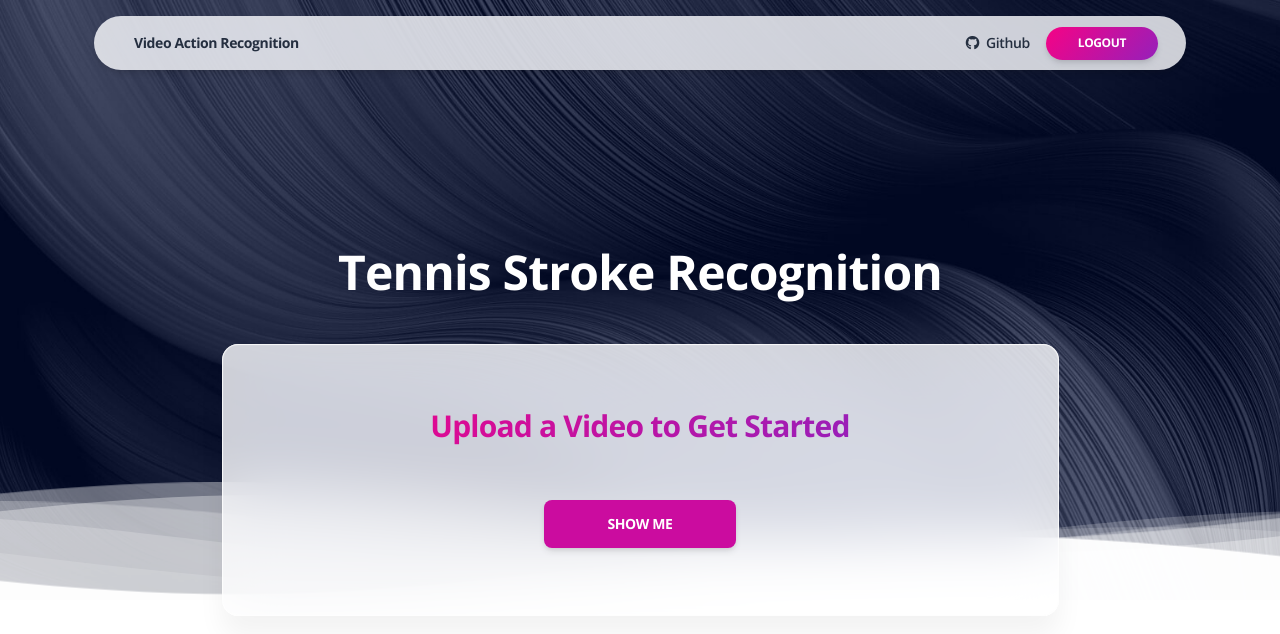
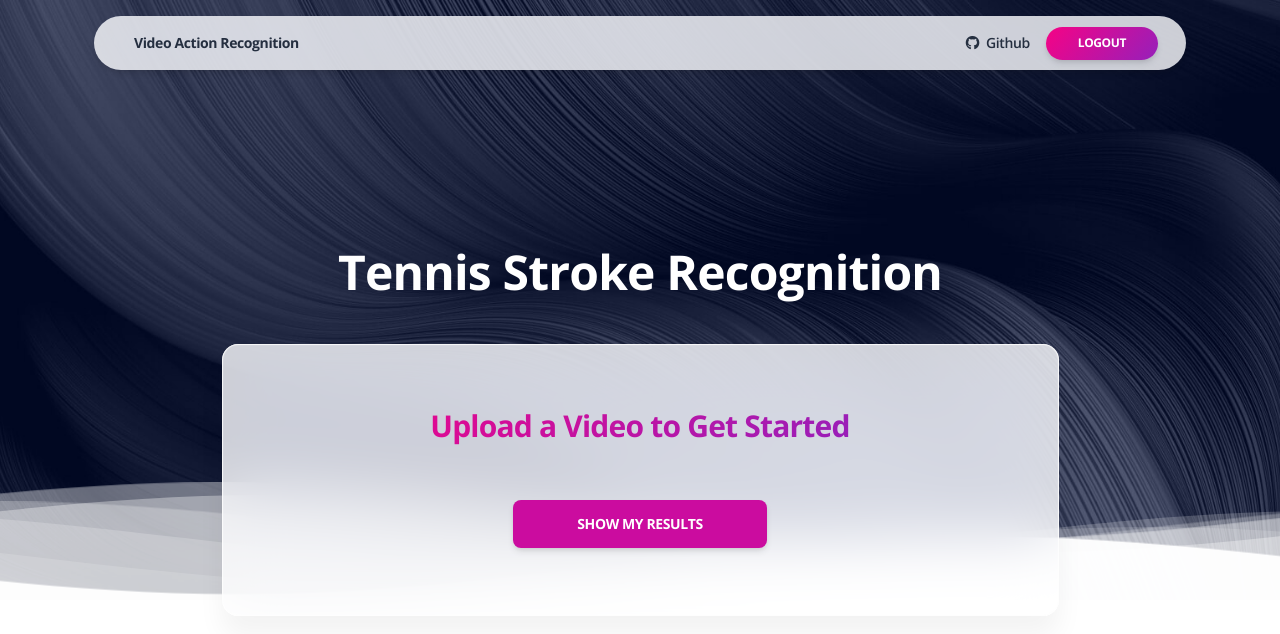
Before and after one commit to senukavee98/UI-FYP, a Flask app: template app/templates/index.html in a window 1280 px wide. Shown: the top 634 px of the page. Run offline with Flask 2, Linux system fonts and the light colour scheme; the template is opened without the code that fills it, so the values that code supplies are empty; some libraries are stand-ins or nearby versions.

Commit message:
corrections

```diff
--- a/app/templates/index.html
+++ b/app/templates/index.html
@@ -58,7 +58,7 @@
             </div>
           </div>
           <form action="/steps" method="get" class="my-4" style="display: flex; justify-content: center;">
-            <button class="btn btn-primary btn-lg mb-3 mb-sm-0"> Show me </button>
+            <button class="btn btn-primary btn-lg mb-3 mb-sm-0"> show my results </button>
           </form>
         </div>
       </div>
```
Also changed, not shown: app/templates/step_result.html (+2 -48 lines).
